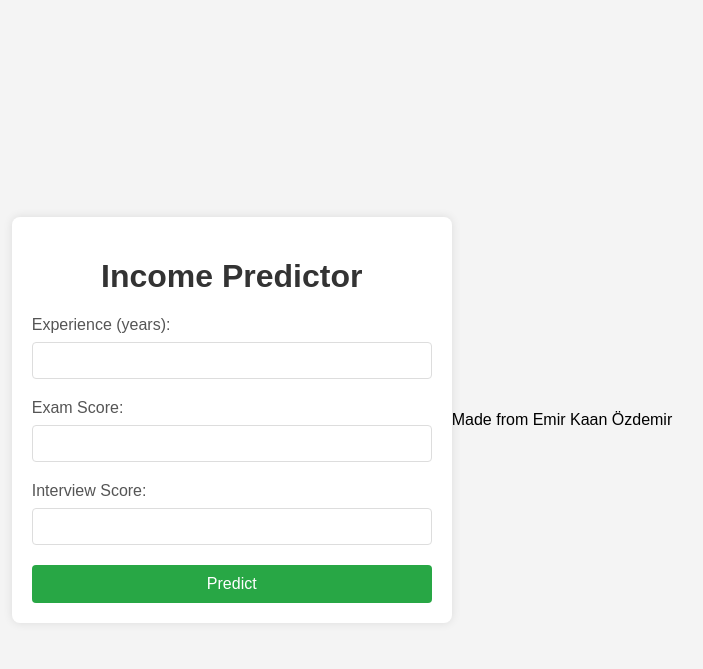
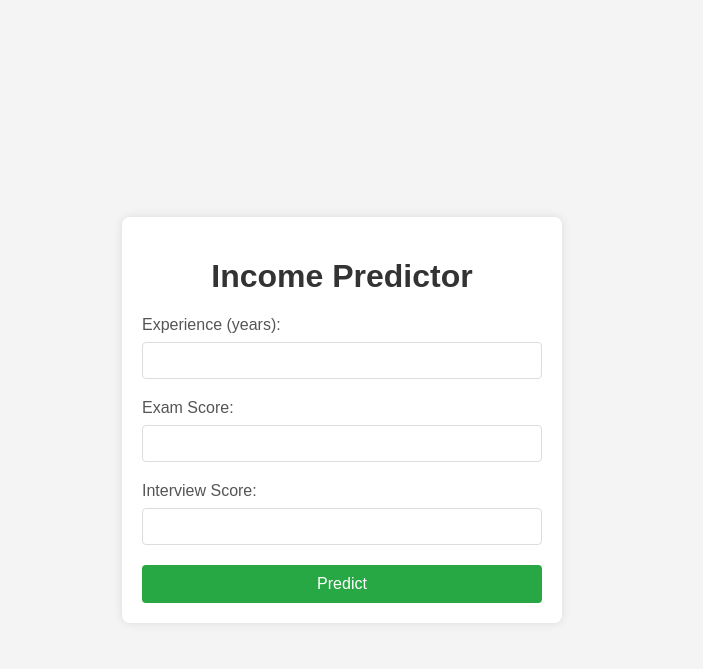
Before and after one commit to emirkaanozdemr/Income-Predictor, a Flask app: page / in a window 1280 px wide. Shown: the top 669 px of the page, without its empty margins (298-1001 px from the left). Run offline with Flask 3, Linux system fonts and the light colour scheme; parts of the project's set-up code (start-up, migrations or seed data) failed here and were passed over.

Commit message:
HTML File

```diff
--- a/templates/index.html
+++ b/templates/index.html
@@ -27,6 +27,5 @@
             </div>
         {% endif %}
     </div>
-    <footer>Made from Emir Kaan Özdemir</footer>
 </body>
 </html>
```
